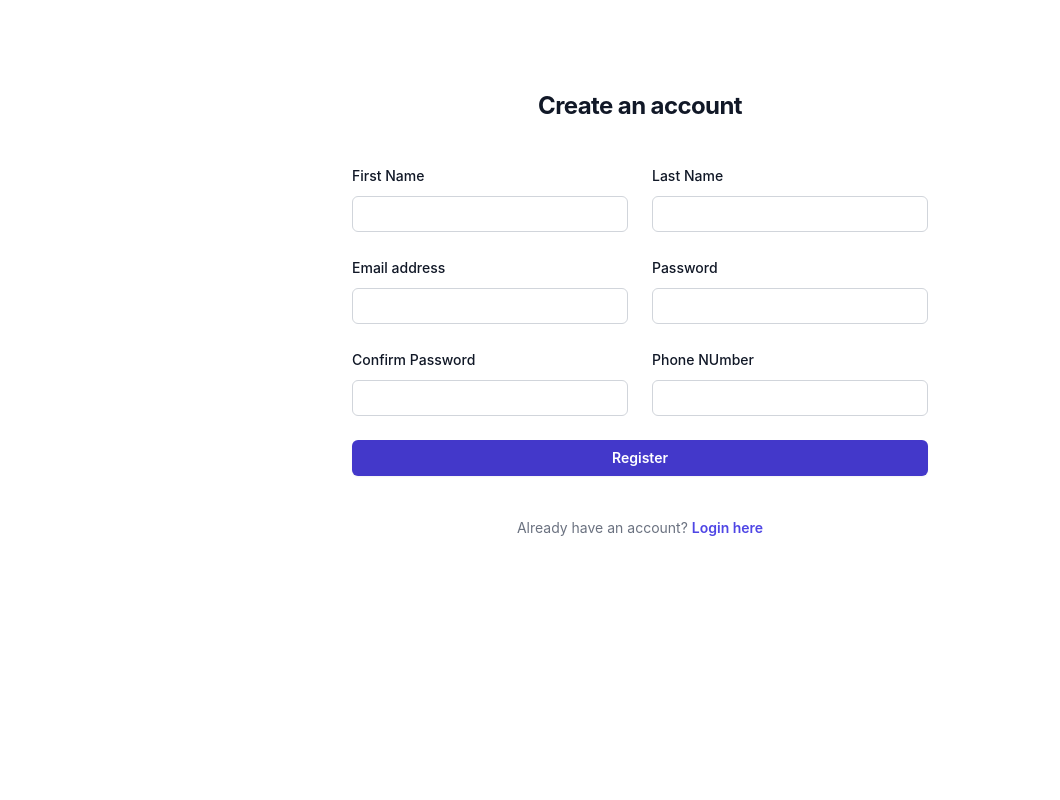
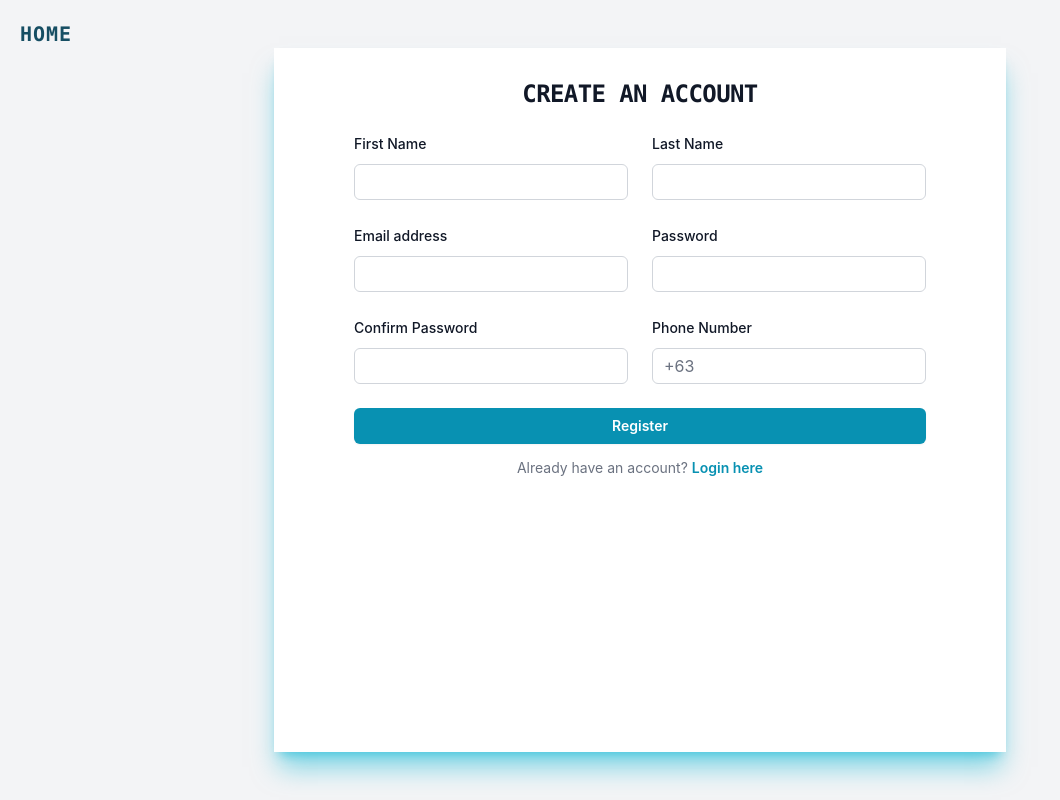
Before and after one commit to micaelafrancisco13/car-rental-ui-react, a React (Vite) app: page /register in a window 1280 px wide. Shown: the whole page, without its empty margins (0-1060 px from the left). Built offline with nearby package versions, Linux system fonts and the light colour scheme.

Commit message:
new design

```diff
--- a/src/components/loaders/LoadingButton.tsx
+++ b/src/components/loaders/LoadingButton.tsx
@@ -11,7 +11,7 @@ const LoadingButton: FC<ILoadingButton> = ({ text, isLoading }) => {
 
         <button
             type="submit"
-            className="w-full mt-6 px-4 py-2 bg-blue-600 text-white rounded-md hover:bg-blue-700"
+            className="w-full mt-6 px-4 py-2 bg-cyan-600 text-white rounded-md hover:bg-cyan-700"
         >
            {isLoading ? (
             <span
--- a/src/index.css
+++ b/src/index.css
@@ -8,7 +8,7 @@
     font-weight: 400;
 
     color: rgba(255, 255, 255, 0.87);
-    background-color: #b1c4d7;
+    /* background-color: #b1c4d7; */
 
     font-synthesis: none;
     text-rendering: optimizeLegibility;
--- a/src/pages/Login.tsx
+++ b/src/pages/Login.tsx
@@ -46,19 +46,28 @@ const Login = () => {
 
     return (
         <>
-        <div className="flex min-h-full flex-1 flex-col justify-center px-6 py-12 lg:px-8">
-            <div className="sm:mx-auto sm:w-full sm:max-w-sm">
+
+        <div>
+            <button
+                className="text-xl text-cyan-900 uppercase font-mono font-bold absolute tracking-wider pl-5 mt-5 hover:text-cyan-700"
+                onClick={()=> navigate("/")}>
+                Home
+            </button>
+        </div>
+        <div className="flex min-h-full h-screen bg-gray-100 justify-center px-6 py-12 lg:px-8">
+            <div className="bg-white px-20 shadow-xl shadow-cyan-500/50 py-5">
+            <div className="mx-auto">
             {/* <img
                 alt="Your Company"
                 src="https://tailwindui.com/plus/img/logos/mark.svg?color=indigo&shade=600"
                 className="mx-auto h-10 w-auto"
             /> */}
-            <h2 className="mt-10 text-center text-2xl/9 font-bold tracking-tight text-gray-900">
+            <h2 className="mt-10 text-center uppercase font-mono text-2xl/9 font-bold tracking-tight text-gray-900">
                 Sign in to your account
             </h2>
             </div>
 
-            <div className="mt-10 sm:mx-auto sm:w-full sm:max-w-sm">
+            <div className="mt-10 mx-auto sm:max-w-md">
             <Formik
                 validationSchema={schema}
                 initialValues={{ email: "", password: "" }}
@@ -86,7 +95,7 @@ const Login = () => {
                             type="email"
                             required
                             autoComplete="email"
-                            className="block w-full rounded-md bg-white px-3 py-1.5 text-base text-gray-900 outline outline-1 -outline-offset-1 outline-gray-300 placeholder:text-gray-400 focus:outline focus:outline-2 focus:-outline-offset-2 focus:outline-indigo-600 sm:text-sm/6"
+                            className="block w-full rounded-md bg-white px-3 py-1.5 text-base text-gray-900 outline outline-1 -outline-offset-1 outline-gray-300 placeholder:text-gray-400 focus:outline focus:outline-2 focus:-outline-offset-2 focus:outline-cyan-600 sm:text-sm/6"
                             onChange={handleChange}
                             onBlur={handleBlur}
                             />
@@ -111,7 +120,7 @@ const Login = () => {
                         onChange={handleChange}
                         onBlur={handleBlur}
                         autoComplete="current-password"
-                        className="block w-full rounded-md bg-white px-3 py-1.5 text-base text-gray-900 outline outline-1 -outline-offset-1 outline-gray-300 placeholder:text-gray-400 focus:outline focus:outline-2 focus:-outline-offset-2 focus:outline-indigo-600 sm:text-sm/6"
+                        className="block w-full rounded-md bg-white px-3 py-1.5 text-base text-gray-900 outline outline-1 -outline-offset-1 outline-gray-300 placeholder:text-gray-400 focus:outline focus:outline-2 focus:-outline-offset-2 focus:outline-cyan-600 sm:text-sm/6"
                         />
                     </div>
                         {errors.password && (
@@ -122,7 +131,7 @@ const Login = () => {
                     <div>
                         <button
                             type="submit"
-                            className="flex w-full justify-center rounded-md bg-indigo-700 px-3 py-1.5 text-sm/6 font-semibold text-white shadow-sm hover:bg-indigo-500 focus-visible:outline focus-visible:outline-2 focus-visible:outline-offset-2 focus-visible:outline-indigo-600"
+                            className="flex w-full justify-center rounded-md bg-cyan-500 px-3 py-1.5 text-sm/6 font-semibold text-white shadow-sm hover:bg-cyan-500/50 focus-visible:outline focus-visible:outline-2 focus-visible:outline-offset-2 focus-visible:outline-indigo-600"
                         >
                             { isPending && (<svg className="animate-spin -ml-1 mr-3 h-5 w-5 text-white" xmlns="http://www.w3.org/2000/svg" fill="none" viewBox="0 0 24 24">
                             <circle className="opacity-25" cx="12" cy="12" r="10" stroke="currentColor" stroke-width="4"></circle>
@@ -140,10 +149,11 @@ const Login = () => {
                 Not yet registered?{' '}
                 <button
                     onClick={() => navigate("/register")}
-                className="font-semibold text-indigo-600 hover:text-indigo-500">
+                className="font-semibold text-cyan-700 hover:text-cyan-700/50">
                     Register here
                 </button>
             </p>
+            </div>
             </div>
         </div>
         <Toaster />
--- a/src/pages/Register.tsx
+++ b/src/pages/Register.tsx
@@ -62,19 +62,28 @@ const Register = () => {
 
     return (
         <>
-        <div className="flex min-h-full flex-1 flex-col justify-center px-6 py-12 lg:px-8">
-            <div className="sm:mx-auto sm:w-full sm:max-w-sm">
+        <div>
+            <button
+                className="text-xl text-cyan-900 uppercase font-mono font-bold absolute tracking-wider pl-5 mt-5 hover:text-cyan-700"
+                onClick={()=> navigate("/")}>
+                Home
+            </button>
+        </div>
+        <div className="flex min-h-full sm:h-screen bg-gray-100 justify-center px-6 py-12 lg:px-8">
+            <div className="bg-white px-20 shadow-xl shadow-cyan-500/50 py-5">
+            <div className="mx-auto">
+
             {/* <img
                 alt="Your Company"
                 src="https://tailwindui.com/plus/img/logos/mark.svg?color=indigo&shade=600"
                 className="mx-auto h-10 w-auto"
             /> */}
-            <h2 className="mt-10 text-center text-2xl/9 font-bold tracking-tight text-gray-900">
+            <h2 className=" mt-2 text-center uppercase font-mono text-2xl/9 font-bold tracking-tight text-gray-900">
                 Create an account
             </h2>
             </div>
 
-            <div className="mt-10 sm:mx-auto sm:w-full sm:max-w-xl">
+            <div className="mt-5">
             <Formik
                 validationSchema={schema}
                 initialValues={{ firstName: "", lastName: "", email: "",phoneNumber:"", password:"", confirmPassword:"", role: "BOOKER" }}
@@ -102,7 +111,7 @@ const Register = () => {
                             name="firstName"
                             type="text"
                             required
-                            className="block w-full rounded-md bg-white px-3 py-1.5 text-base text-gray-900 outline outline-1 -outline-offset-1 outline-gray-300 placeholder:text-gray-400 focus:outline focus:outline-2 focus:-outline-offset-2 focus:outline-indigo-600 sm:text-sm/6"
+                            className="block w-full rounded-md bg-white px-3 py-1.5 text-base text-gray-900 outline outline-1 -outline-offset-1 outline-gray-300 placeholder:text-gray-400 focus:outline focus:outline-2 focus:-outline-offset-2 focus:outline-cyan-600 sm:text-sm/6"
                             onChange={handleChange}
                             onBlur={handleBlur}
                             />
@@ -122,7 +131,7 @@ const Register = () => {
                             name="lastName"
                             type="text"
                             required
-                            className="block w-full rounded-md bg-white px-3 py-1.5 text-base text-gray-900 outline outline-1 -outline-offset-1 outline-gray-300 placeholder:text-gray-400 focus:outline focus:outline-2 focus:-outline-offset-2 focus:outline-indigo-600 sm:text-sm/6"
+                            className="block w-full rounded-md bg-white px-3 py-1.5 text-base text-gray-900 outline outline-1 -outline-offset-1 outline-gray-300 placeholder:text-gray-400 focus:outline focus:outline-2 focus:-outline-offset-2 focus:outline-cyan-600 sm:text-sm/6"
                             onChange={handleChange}
                             onBlur={handleBlur}
                             />
@@ -142,7 +151,7 @@ const Register = () => {
                             type="email"
                             required
                             autoComplete="email"
-                            className="block w-full rounded-md bg-white px-3 py-1.5 text-base text-gray-900 outline outline-1 -outline-offset-1 outline-gray-300 placeholder:text-gray-400 focus:outline focus:outline-2 focus:-outline-offset-2 focus:outline-indigo-600 sm:text-sm/6"
+                            className="block w-full rounded-md bg-white px-3 py-1.5 text-base text-gray-900 outline outline-1 -outline-offset-1 outline-gray-300 placeholder:text-gray-400 focus:outline focus:outline-2 focus:-outline-offset-2 focus:outline-cyan-600 sm:text-sm/6"
                             onChange={handleChange}
                             onBlur={handleBlur}
                             />
@@ -167,7 +176,7 @@ const Register = () => {
                         onChange={handleChange}
                         onBlur={handleBlur}
                         autoComplete="current-password"
-                        className="block w-full rounded-md bg-white px-3 py-1.5 text-base text-gray-900 outline outline-1 -outline-offset-1 outline-gray-300 placeholder:text-gray-400 focus:outline focus:outline-2 focus:-outline-offset-2 focus:outline-indigo-600 sm:text-sm/6"
+                        className="block w-full rounded-md bg-white px-3 py-1.5 text-base text-gray-900 outline outline-1 -outline-offset-1 outline-gray-300 placeholder:text-gray-400 focus:outline focus:outline-2 focus:-outline-offset-2 focus:outline-cyan-600 sm:text-sm/6"
                         />
                     </div>
                         {errors.password && (
@@ -189,7 +198,7 @@ const Register = () => {
                         required
                         onChange={handleChange}
                         onBlur={handleBlur}
-                        className="block w-full rounded-md bg-white px-3 py-1.5 text-base text-gray-900 outline outline-1 -outline-offset-1 outline-gray-300 placeholder:text-gray-400 focus:outline focus:outline-2 focus:-outline-offset-2 focus:outline-indigo-600 sm:text-sm/6"
+                        className="block w-full rounded-md bg-white px-3 py-1.5 text-base text-gray-900 outline outline-1 -outline-offset-1 outline-gray-300 placeholder:text-gray-400 focus:outline focus:outline-2 focus:-outline-offset-2 focus:outline-cyan-600 sm:text-sm/6"
                         />
                     </div>
                         {errors.confirmPassword && (
@@ -198,16 +207,21 @@ const Register = () => {
                     </div>
 
                     <div>
+
                     <label htmlFor="phoneNumber" className="block text-sm/6 font-medium text-gray-900">
-                            Phone NUmber
+                            Phone Number
                         </label>
-                        <div className="mt-2">
+                        <div className="mt-2 relative">
+                            <span className="absolute inset-y-0 left-0 pl-3 flex items-center pointer-events-none text-gray-500">
+                                +63
+                            </span>
+
                             <input
                             id="phoneNumber"
                             name="phoneNumber"
                             type="number"
                             required
-                            className="block w-full rounded-md bg-white px-3 py-1.5 text-base text-gray-900 outline outline-1 -outline-offset-1 outline-gray-300 placeholder:text-gray-400 focus:outline focus:outline-2 focus:-outline-offset-2 focus:outline-indigo-600 sm:text-sm/6"
+                            className="block w-full pl-11 rounded-md bg-white px-3 py-1.5 text-base text-gray-900 outline outline-1 -outline-offset-1 outline-gray-300 placeholder:text-gray-400 focus:outline focus:outline-2 focus:-outline-offset-2 focus:outline-cyan-600 sm:text-sm/6"
                             onChange={handleChange}
                             onBlur={handleBlur}
                             />
@@ -220,7 +234,7 @@ const Register = () => {
                   <div>
                         <button
                             type="submit"
-                            className="flex w-full justify-center rounded-md bg-indigo-700 px-3 py-1.5 text-sm/6 font-semibold text-white shadow-sm hover:bg-indigo-500 focus-visible:outline focus-visible:outline-2 focus-visible:outline-offset-2 focus-visible:outline-indigo-600"
+                            className="flex w-full justify-center rounded-md bg-cyan-600 px-3 py-1.5 text-sm/6 font-semibold text-white shadow-sm hover:bg-cyan-600/70 focus-visible:outline focus-visible:outline-2 focus-visible:outline-offset-2 focus-visible:outline-indigo-600"
                         >
                             { isPending && (<svg className="animate-spin -ml-1 mr-3 h-5 w-5 text-white" xmlns="http://www.w3.org/2000/svg" fill="none" viewBox="0 0 24 24">
                             <circle className="opacity-25" cx="12" cy="12" r="10" stroke="currentColor" stroke-width="4"></circle>
@@ -235,13 +249,14 @@ const Register = () => {
             )}
             </Formik>
 
-            <p className="mt-10 text-center text-sm/6 text-gray-500">
+            <p className="mt-3 text-center text-sm/6 text-gray-500">
                 Already have an account?{' '}
-                <button onClick={() => navigate("/")} className="font-semibold text-indigo-600 hover:text-indigo-500">
+                <button onClick={() => navigate("/login")} className="font-semibold text-cyan-600 hover:text-cyan-600/50">
                     Login here
                 </button>
             </p>
             </div>
+        </div>
         </div>
         <Toaster />
         </>
```
Also changed, not shown: src/components/BookerDashboard.tsx (+28 -3 lines), src/components/booking/BookingVehicle.tsx (+3 -28 lines), src/pages/Homepage.tsx (+10 -10 lines).
